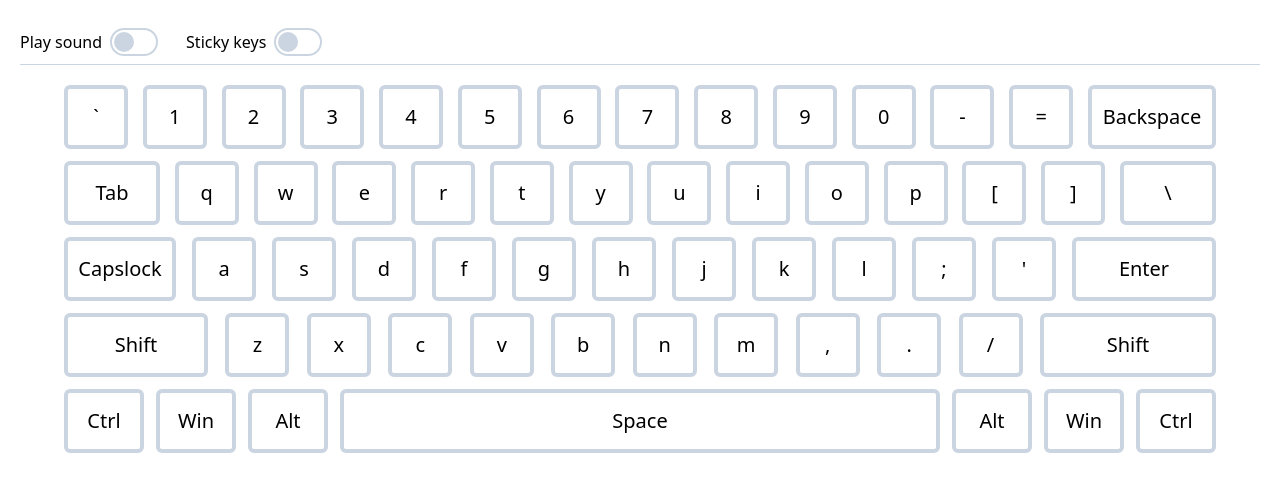
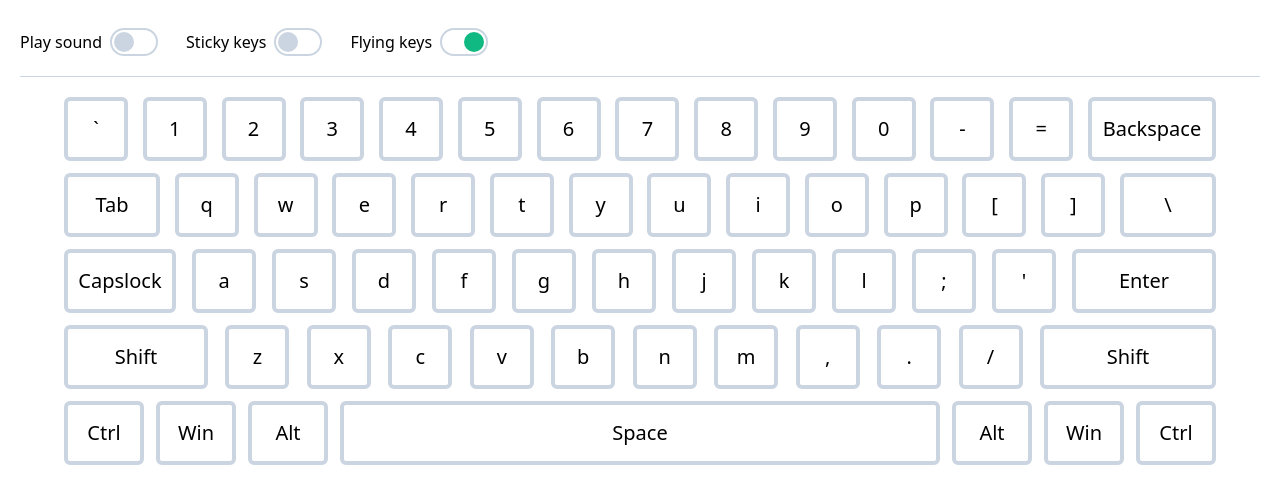
Before and after one commit to AutomaticPotato/boared, a Vue app: page / in a window 1280 px wide. Shown: the top 504 px of the page. Built offline with nearby package versions, Linux system fonts and the light colour scheme.

Commit message:
Finished switch animation and made flying keys optional

```diff
--- a/src/App.vue
+++ b/src/App.vue
@@ -11,7 +11,7 @@ import OptionsBar from './components/OptionsBar.vue';
 const keys = defaultLayout
 const { pressedKeys } = usePressedKeys()
 const { playNote } = useTone()
-const { playSound } = useOptions()
+const { playSound, flyingKeys } = useOptions()
 
 useEventListener(window, 'keydown', (e: KeyboardEvent) => {
   pressedKeys.value.add(e.key.toLocaleLowerCase())
@@ -24,6 +24,6 @@ useEventListener(window, 'keydown', (e: KeyboardEvent) => {
   <div class="flex flex-col items-center p-5">
     <OptionsBar />
     <KeyboardCase :keyboard-layout="keys" />
-    <KeySpawner :keyboard-layout="keys" />
+    <KeySpawner v-if="flyingKeys" :keyboard-layout="keys" />
   </div>
 </template>
--- a/src/components/OptionsBar.vue
+++ b/src/components/OptionsBar.vue
@@ -3,17 +3,18 @@ import { useOptions } from '@/composables/useOptions';
 import SwitchButton from '@/components/SwitchButton.vue';
 import ResetIcon from '@/components/icons/ResetIcon.vue';
 
-const { playSound, stickyKeys } = useOptions()
+const { playSound, stickyKeys, flyingKeys } = useOptions()
 
 </script>
 
 <template>
-    <div class="flex flex-wrap w-full mb-5 border-b border-slate-300 gap-5">
+    <div class="flex flex-wrap w-full pb-3 mb-5 border-b border-slate-300 gap-5">
         <SwitchButton v-model="playSound"> Play sound </SwitchButton>
         <SwitchButton v-model="stickyKeys"> Sticky keys </SwitchButton>
         <Transition class="transition-all duration-300 ease-out" enter-from-class="scale-0" enter-to-class="scale-100"
             leave-to-class="scale-0">
             <ResetIcon v-if="stickyKeys" class="flex gap-2 items-center" />
         </Transition>
+        <SwitchButton v-model="flyingKeys"> Flying keys </SwitchButton>
     </div>
 </template>
--- a/src/components/SwitchButton.vue
+++ b/src/components/SwitchButton.vue
@@ -6,8 +6,8 @@ import { computed, ref } from 'vue';
 const checked = defineModel()
 
 const switchButtonLocation = computed(() => ({
-    "left-0 animate-move origin-right bg-slate-300": !checked.value,
-    "left-1/2 animate-move origin-left bg-emerald-500": checked.value
+    "move-left origin-right bg-slate-300": !checked.value,
+    "move-right origin-left bg-emerald-500": checked.value
 }))
 
 const switchRef = ref<HTMLElement | null>(null)
@@ -30,24 +30,44 @@ useEventListener(switchRef, 'animationend', () => {
 </template>
 
 <style scoped>
-.animate-move {
-    animation: grow-shrink-horizontal 300ms linear;
+.move-right {
+    animation: move-right 300ms ease-out forwards;
 }
 
-@keyframes grow-shrink-horizontal {
+.move-left {
+    animation: move-left 300ms ease-out forwards;
+}
+
+@keyframes move-right {
     0% {
-        /* transform: scale(1, 1); */
+        left: 0;
         height: 1.25rem;
         width: 1.25rem;
     }
 
     50% {
-        /* transform: scale(1.5, 1); */
-        width: 2.5rem;
+        width: 100%;
+        left: 0;
     }
 
     100% {
-        /* transform: scale(1, 1); */
+        left: 50%;
+    }
+}
+
+@keyframes move-left {
+    0% {
+        left: 50%;
+    }
+
+    50% {
+        width: 100%;
+        left: 0;
+    }
+
+    100% {
+        left: 0;
+        height: 1.25rem;
         width: 1.25rem;
     }
 }
--- a/src/composables/useOptions.ts
+++ b/src/composables/useOptions.ts
@@ -2,9 +2,11 @@ import { ref } from 'vue'
 
 const playSound = ref(false)
 const stickyKeys = ref(false)
+const flyingKeys = ref(true)
 export function useOptions() {
   return {
     playSound,
-    stickyKeys
+    stickyKeys,
+    flyingKeys
   }
 }
```
